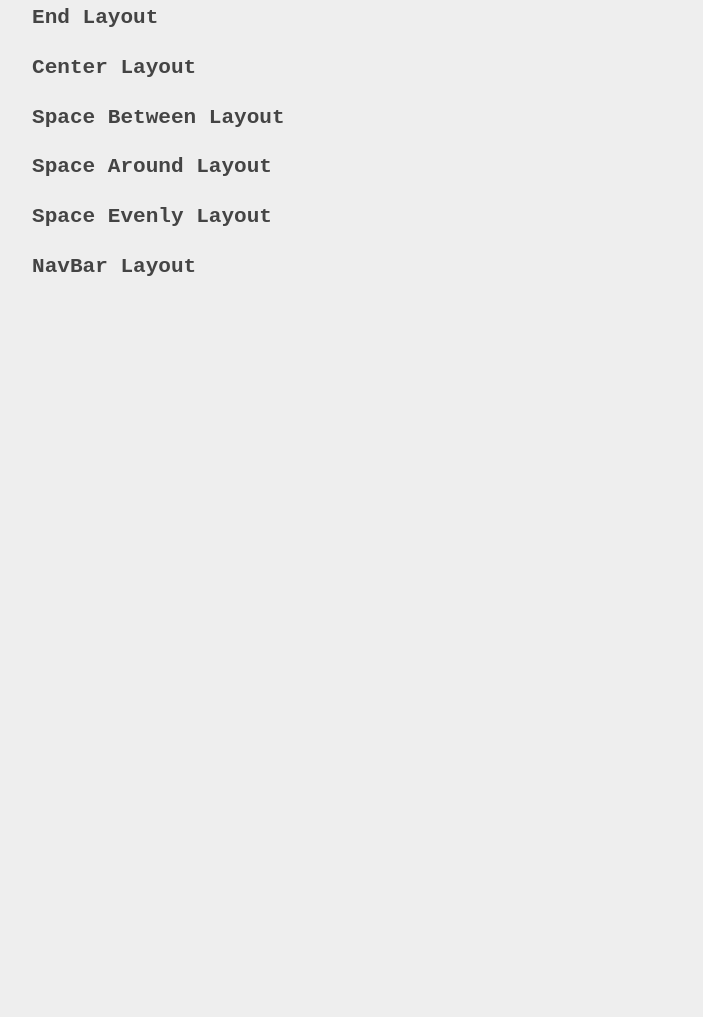
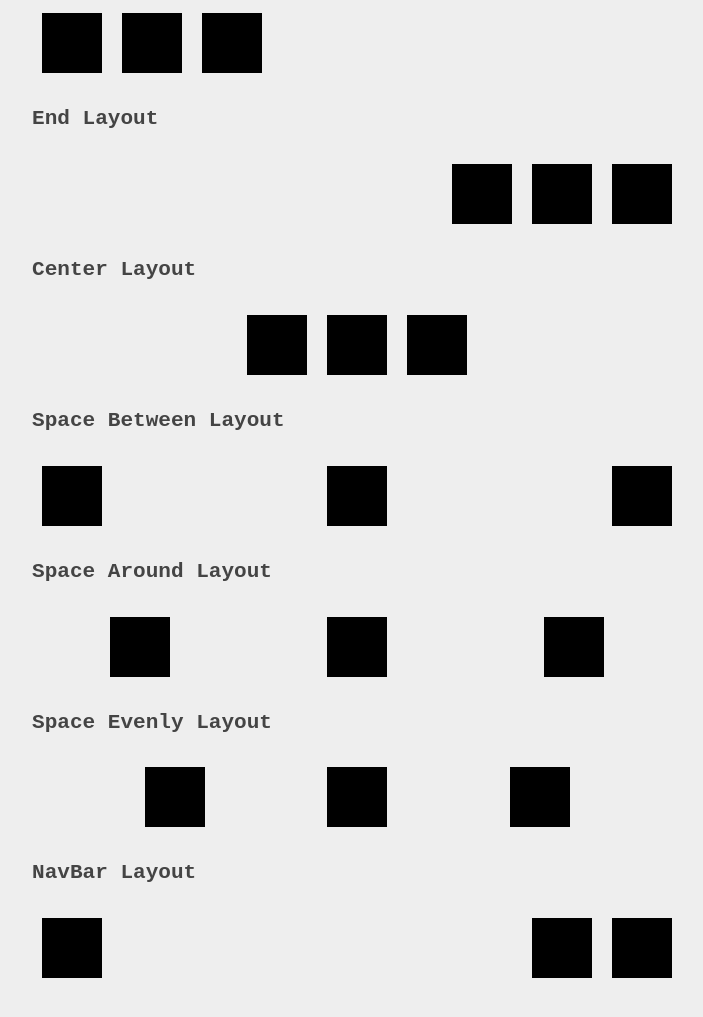
Before and after one commit to MfundoZA/mfundoza.github.io, a plain HTML site: page pages/layouts.html in a window 1280 px wide. Shown: the part 2066-3083 px from the top of the page, without its empty margins (283-986 px from the left). Before the commit the page ends 2387 px from the top, so only its background shows below. Drawn offline with Linux system fonts and the light colour scheme.

Commit message:
Defined multiple flex styles

```diff
--- a/style/style.css
+++ b/style/style.css
@@ -17,8 +17,41 @@ p {
     font-size: large;
 }
 
-.flex-container {
+.flex-container-start {
     display: flex;
+    justify-content: flex-start;
+}
+
+.flex-container-end {
+    display: flex;
+    justify-content: flex-end;
+}
+
+.flex-container-center {
+    display: flex;
+    justify-content: center;
+}
+
+.flex-container-space-between {
+    display: flex;
+    justify-content: space-between;
+}
+
+.flex-container-space-around {
+    display: flex;
+    justify-content: space-around;
+}
+
+.flex-container-space-evenly {
+    display: flex;
+    justify-content: space-evenly;
+}
+
+.flex-item {
+    margin: 10px;
+    background-color: black;
+    height: 60px;
+    width: 60px;
 }
 
 .tut-img {
```
